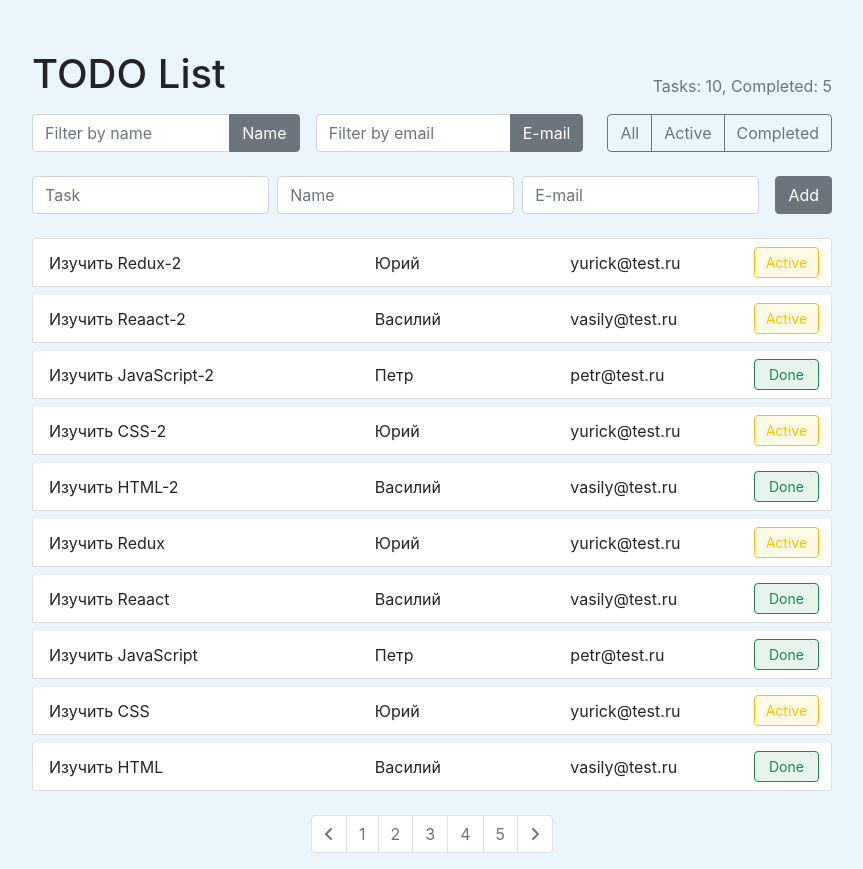
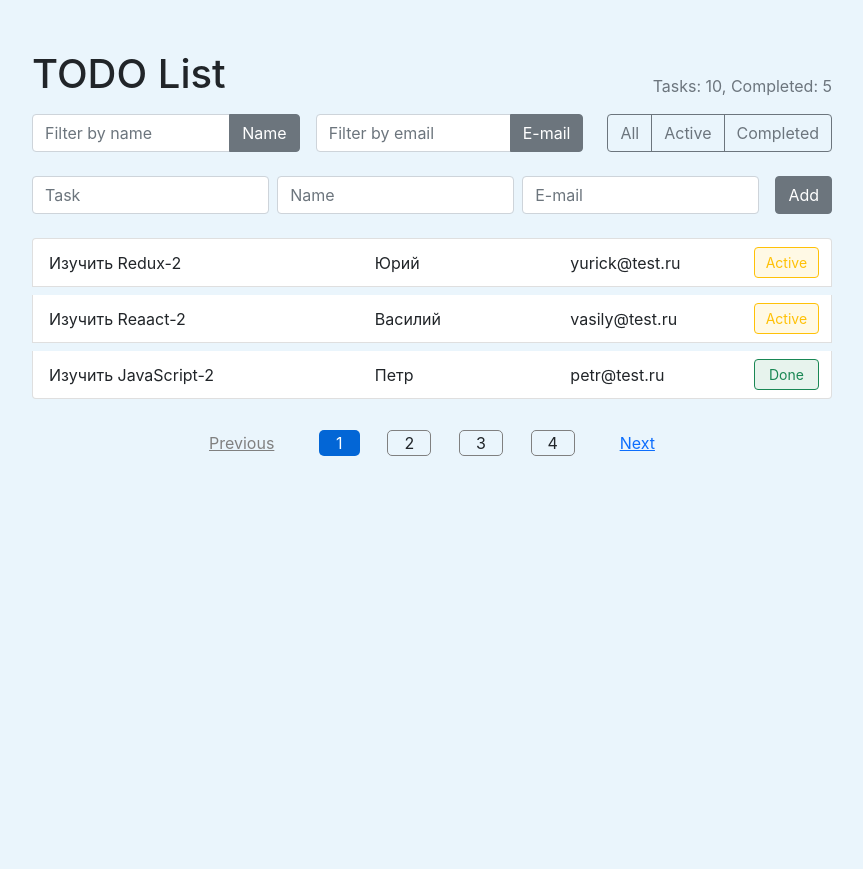
Before and after one commit to KarpovYuri/softlex-test, a React (Create React App) app: page / in a window 1280 px wide. Shown: the whole page, without its empty margins (208-1071 px from the left). After the commit the page ends 800 px from the top, so only its background shows below. Built offline with nearby package versions, Linux system fonts and the light colour scheme.

Commit message:
feat: Добавить пагинацию

```diff
--- a/package.json
+++ b/package.json
@@ -9,9 +9,11 @@
     "@testing-library/user-event": "^13.5.0",
     "react": "^18.0.0",
     "react-dom": "^18.0.0",
+    "react-paginate": "^8.1.3",
     "react-redux": "^8.0.2",
     "react-scripts": "5.0.1",
     "redux": "^4.2.0",
+    "styled-components": "^5.3.5",
     "web-vitals": "^2.1.4"
   },
   "scripts": {
--- a/src/actions/actionCreator.js
+++ b/src/actions/actionCreator.js
@@ -1,4 +1,4 @@
-import { ADD_TASK, CHANGE_FILTER } from "../utils/constants";
+import { ADD_TASK, CHANGE_FILTER, SHOW_PAGE } from "../utils/constants";
 
 export const addTask = ({ id, taskText, userName, userEmail, isCompleted }) => ({
   type: ADD_TASK,
@@ -14,3 +14,8 @@ export const changeFilter = ({ activeFilter, filterValue }) => ({
   activeFilter,
   filterValue
 })
+
+export const showPage = ({ activePage }) => ({
+  type: SHOW_PAGE,
+  activePage
+})
--- a/src/components/app/app.jsx
+++ b/src/components/app/app.jsx
@@ -9,12 +9,15 @@ import './app.css';
 
 const App = () => {
 
+  const perPage = 3;
+  const curentPage = useSelector(state => state.showPage).activePage;
+  const startTask = curentPage * perPage;
   const filters = useSelector(state => state.filters);
   const tasks = [...useSelector(state => state.addTasks)].reverse();
   const numberTasks = tasks.length;
   const numberCompletedTasks = tasks.filter(task => task.isCompleted).length;
 
-  const filterTasks = (tasks, { activeFilter, filterValue }) => {
+  function filterTasks(tasks, { activeFilter, filterValue }) {
     switch (activeFilter) {
       case 'completed':
         return tasks.filter(task => task.isCompleted);
@@ -30,6 +33,9 @@ const App = () => {
   }
 
   const filteredTasks = filterTasks(tasks, filters);
+  const displayedTasks = filteredTasks.slice(startTask, startTask + perPage);
+  const pageCount = Math.ceil(filteredTasks.length / perPage);
+
 
   return (
     <div className='mx-auto app'>
@@ -40,8 +46,10 @@ const App = () => {
         <TaskStatusFilter />
       </div>
       <TaskAddForm />
-      <TaskList tasks={filteredTasks} />
-      <PaginationPanel />
+      <TaskList tasks={displayedTasks} />
+      <PaginationPanel
+        pageCount={pageCount}
+        currentPage={curentPage} />
     </div>
   );
 }
--- a/src/components/pagination-panel/pagination-panel.jsx
+++ b/src/components/pagination-panel/pagination-panel.jsx
@@ -1,37 +1,59 @@
 import React from 'react';
+import { useDispatch } from "react-redux";
+import { showPage } from '../../actions/actionCreator';
+import ReactPaginate from 'react-paginate';
+import styled from 'styled-components';
 import './pagination-panel.css';
 
-const PaginationPanel = () => {
+const MyPaginate = styled(ReactPaginate).attrs({ activeClassName: 'active', })`
+margin-top: 2rem;
+  margin-bottom: 5rem;
+  display: flex;
+  flex-direction: row;
+  justify-content: space-between;
+  list-style-type: none;
+  padding: 0 10rem;
+  li a {
+    border-radius: 5px;
+    padding: 0.1rem 1rem;
+    border: gray 1px solid;
+    cursor: pointer;
+  }
+  li.previous a,
+  li.next a,
+  li.break a {
+    border-color: transparent;
+  }
+  li.active a {
+    background-color: #0366d6;
+    border-color: transparent;
+    color: white;
+    min-width: 32px;
+  }
+  li.disabled a {
+    color: grey;
+  }
+  li.disable,
+  li.disabled a {
+    cursor: default;
+  }
+`;
+
+
+const PaginationPanel = ({ pageCount, currentPage }) => {
+
+  const dispatch = useDispatch();
+
+  const handleChangePage = (data) => {
+    dispatch(showPage({ activePage: data.selected }));
+  }
+
   return (
-    <nav aria-label="Page navigation example">
-      <ul className="pagination d-flex justify-content-center mt-4">
-        <li className="page-item">
-          <a className="page-link text-secondary" href="#">
-            <i className="fa-solid fa-angle-left"></i>
-          </a>
-        </li>
-        <li className="page-item">
-          <a className="page-link text-secondary" href="#">1</a>
-        </li>
-        <li className="page-item">
-          <a className="page-link text-secondary" href="#">2</a>
-        </li>
-        <li className="page-item">
-          <a className="page-link text-secondary" href="#">3</a>
-        </li>
-        <li className="page-item">
-          <a className="page-link text-secondary" href="#">4</a>
-        </li>
-        <li className="page-item">
-          <a className="page-link text-secondary" href="#">5</a>
-        </li>
-        <li className="page-item">
-          <a className="page-link text-secondary" href="#">
-            <i className="fa-solid fa-angle-right"></i>
-          </a>
-        </li>
-      </ul>
-    </nav>
+    <MyPaginate
+      pageCount={pageCount}
+      onPageChange={handleChangePage}
+      forcePage={currentPage}
+    />
   )
 }
 
--- a/src/components/task-list-item/taskListItem.css
+++ b/src/components/task-list-item/taskListItem.css
@@ -0,0 +1,5 @@
+.text-hidden {
+  overflow: hidden;
+  text-overflow: ellipsis;
+  white-space: wrap;
+}
--- a/src/components/task-list-item/taskListItem.jsx
+++ b/src/components/task-list-item/taskListItem.jsx
@@ -5,10 +5,13 @@ const PostListItem = ({ taskText, userName, userEmail, isCompleted }) => {
 
   return (
     <div className='row d-flex align-items-center'>
-      <span className='col-12 col-md-5'>{taskText}</span>
-      <span className='col-6 col-sm-5 col-md-3 mt-2 mt-sm-0'>{userName}</span>
-      <span className='col-6 col-sm-5 col-md-3 mt-2 mt-sm-0'>{userEmail}</span>
-      <small className={`offset-9 col-3 offset-sm-0 col-sm-2 col-md-1 mt-3 mt-sm-0 px-2 py-1 fw-semibold bg-opacity-10 border  border-opacity-10 rounded-2 text-center
+      <span className='text-hidden col-12 col-md-5'>
+        {taskText}
+      </span>
+      <span className='text-hidden col-6 col-sm-5 col-md-3 mt-2 mt-sm-0'>{userName}</span>
+      <span className='text-hidden col-6 col-sm-5 col-md-3 mt-2 mt-sm-0'>{userEmail}</span>
+      <small className={`text-hidden offset-9 col-3 offset-sm-0 col-sm-2 col-md-1 mt-3 mt-sm-0 px-2 py-1
+      fw-semibold bg-opacity-10 border  border-opacity-10 rounded-2 text-center
       ${isCompleted ? 'text-success bg-success border-success' : 'text-warning bg-warning border-warning'}`}>
         {isCompleted ? 'Done' : 'Active'}
       </small>
--- a/src/components/task-status-filter/task-status-filter.jsx
+++ b/src/components/task-status-filter/task-status-filter.jsx
@@ -1,6 +1,6 @@
 import React, { useState } from 'react';
 import { useDispatch } from "react-redux";
-import { changeFilter } from '../../actions/actionCreator';
+import { changeFilter, showPage } from '../../actions/actionCreator';
 import { FILTERS_BTN } from '../../utils/constants'
 import './task-status-filter.css';
 
@@ -23,6 +23,7 @@ const TaskStatusFilter = () => {
 
   const handleChangeFilter = (activeFilter) => {
     dispatch(changeFilter(activeFilter));
+    dispatch(showPage({ activePage: 0 }));
     setIsUserName('');
     setIsUserEmail('');
   }
--- a/src/reducers/rootReducer.js
+++ b/src/reducers/rootReducer.js
@@ -1,7 +1,8 @@
 import { combineReducers } from "redux";
 import addTasks from './addTasks';
 import filters from './filters';
+import showPage from './showPage';
 
-const rootReducer = combineReducers({ addTasks, filters });
+const rootReducer = combineReducers({ addTasks, filters, showPage });
 
 export default rootReducer;
--- /dev/null
+++ b/src/reducers/showPage.js
@@ -0,0 +1,14 @@
+import { SHOW_PAGE } from "../utils/constants";
+
+const START_PAGE = { activePage: 0, };
+
+const showPage = (state = START_PAGE, { type, activePage }) => {
+  switch (type) {
+    case SHOW_PAGE:
+      return { activePage };
+    default:
+      return state;
+  }
+}
+
+export default showPage;
--- a/src/utils/constants.js
+++ b/src/utils/constants.js
@@ -88,3 +88,4 @@ export const FILTERS_BTN = [
 
 export const ADD_TASK = 'ADD_TASK';
 export const CHANGE_FILTER = 'CHANGE_FILTER';
+export const SHOW_PAGE = 'SHOW_PAGE';
```
Also changed, not shown: 1 other file (tests, documents, lock files or other folders).
